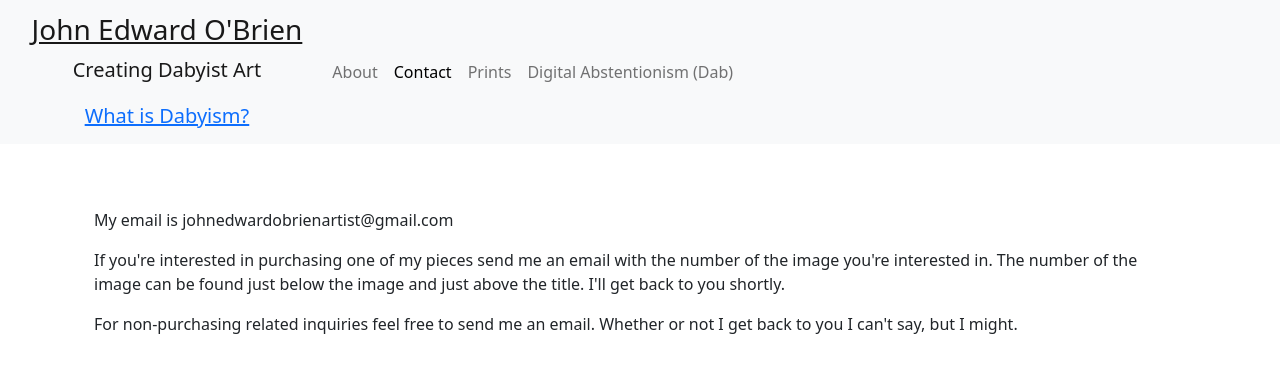
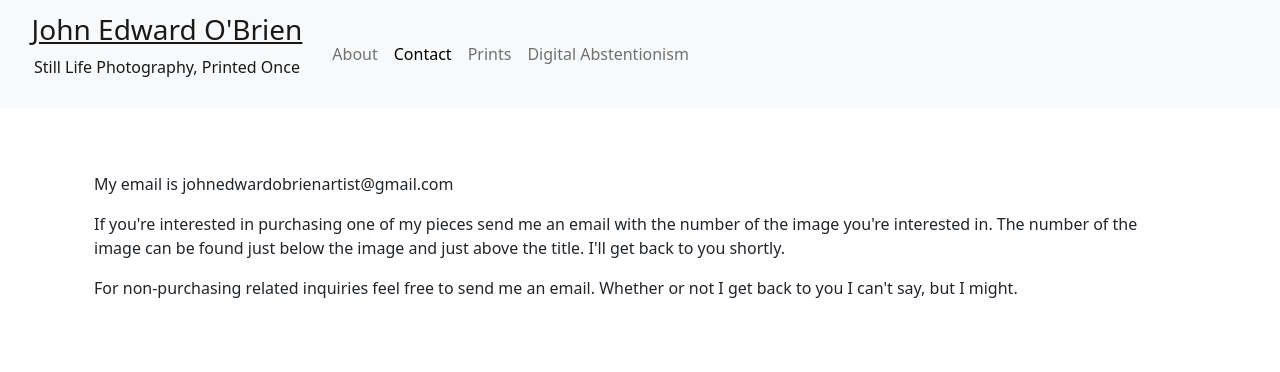
Before and after one commit to johnobrien8642/super-simple-headless-cms, a Next.js app: page /contact in a window 1280 px wide. Shown: the top 372 px of the page. Built offline with nearby package versions, Linux system fonts and the light colour scheme.

Commit message:
fix more styles

```diff
--- a/pages/components/Header.js
+++ b/pages/components/Header.js
@@ -48,12 +48,7 @@ function Header() {
         }}
       >
         <h3>John Edward O'Brien</h3>
-        <p>Creating Dabyist Art</p>
-        <Link
-          href='/digital_abstentionism'
-        >
-          What is Dabyism?
-        </Link>
+        <p>Still Life Photography, Printed Once</p>
       </button>
 
       <button
@@ -76,11 +71,11 @@ function Header() {
         className={`${active ? 'active ' : 'collapse '}navbar-collapse bg-light`}
         tabIndex={-1}
         ref={dropdownRef}
-        // onBlur={e => {
-        //   if (!e.relatedTarget) {
-        //     setActive(false)
-        //   }
-        // }}
+        onBlur={e => {
+          if (!e.relatedTarget) {
+            setActive(false)
+          }
+        }}
       >
         <ul
           className='navbar-nav'
@@ -151,7 +146,7 @@ function Header() {
               <a
                 className='nav-link'
               >
-                Digital Abstentionism (Dab)
+                Digital Abstentionism
               </a>
             </Link>
           </li>
--- a/pages/digital_abstentionism.js
+++ b/pages/digital_abstentionism.js
@@ -29,9 +29,8 @@ const DigitalAbstentionism = () => {
           core foundational aspects of art is the ability for the experiencer of the art and
           the art piece itself to form a relationship. Dabyism doesn't concern
           itself with the nature of this relationship, it is simply whether or not it's possible
-          for that relationship to form. A Dabyist believes that digital art is not real because a Dabyist
-          believes that human beings can never form a true relationship with a piece of art created for
-          and distributed through the internet.
+          for that relationship to form. A Dabyist believes that digital art is not real because they believe human beings
+          can never form a true relationship with a piece of art created for and distributed through the internet.
         </p>
         <p>
           The reason that a Dabyist believes that broadcast digital communication is not real is similar to
--- a/pages/index.js
+++ b/pages/index.js
@@ -34,7 +34,7 @@ export default function Home({ data }) {
             that's meant to only be experienced in its physical form. I even created
             an entire moral philosophy about this that I attempt to live and create by.
             The philosophy is called Digital Abstentionism, and if you're interested
-            you can read about it <button onClick={e => {e.preventDefault(), router.push('/digital_abstentionism')}}>here</button>
+            you can read about it<button onClick={e => {e.preventDefault(), router.push('/digital_abstentionism')}}>here.</button>
           </p>
           <p>
             All of my photographic prints tell a story. They're still-lifes done in photographic
--- a/styles/index.scss
+++ b/styles/index.scss
@@ -15,6 +15,20 @@
 .main-page {
   position: relative;
   height: 100%;
+
+  .index-container {
+    p {
+      button {
+        background-color: transparent;
+        border: none;
+        text-decoration: underline;
+
+        &:hover {
+          cursor: default;
+        }
+      }
+    }
+  }
 
   .post-show {
     position: relative;
@@ -45,6 +59,10 @@
     text-decoration: underline;
   }
 
+  p, .daybism-link {
+    font-size: 1rem;
+  }
+
   &:hover {
     cursor: pointer;
     background-color: transparent;
```
